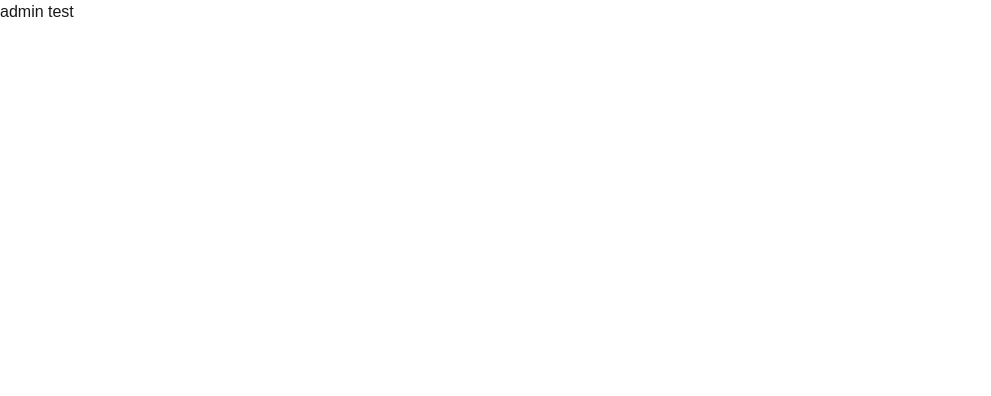
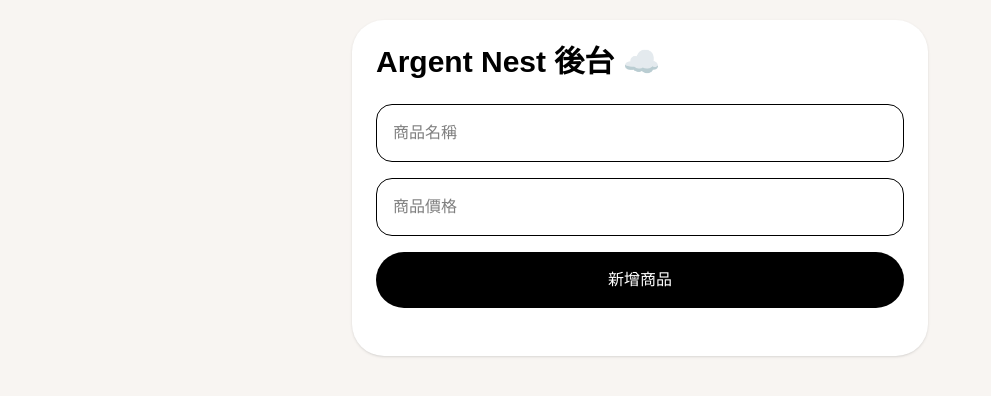
Before and after one commit to baby0965668563-coder/argent-nest, a Next.js app: page /admin in a window 1280 px wide. Shown: the top 396 px of the page, without its empty margins (0-991 px from the left). Built offline with nearby package versions, Linux system fonts and the light colour scheme.

Commit message:
Update page.tsx

```diff
--- a/app/admin/page.tsx
+++ b/app/admin/page.tsx
@@ -1,7 +1,77 @@
+"use client";
+
+import { useState } from "react";
+
 export default function Page() {
+  const [name, setName] = useState("");
+  const [price, setPrice] = useState("");
+  const [products, setProducts] = useState<
+    { name: string; price: string }[]
+  >([]);
+
+  function addProduct() {
+    if (!name || !price) {
+      alert("請輸入完整 ☁️");
+      return;
+    }
+
+    setProducts([
+      ...products,
+      {
+        name,
+        price,
+      },
+    ]);
+
+    setName("");
+    setPrice("");
+  }
+
   return (
-    <main>
-      <h1>admin test</h1>
+    <main className="min-h-screen bg-[#f8f5f2] p-5 text-black">
+      <div className="mx-auto max-w-xl rounded-[2rem] bg-white p-6 shadow-sm">
+        <h1 className="mb-6 text-3xl font-bold">
+          Argent Nest 後台 ☁️
+        </h1>
+
+        <input
+          placeholder="商品名稱"
+          value={name}
+          onChange={(e) => setName(e.target.value)}
+          className="mb-4 w-full rounded-2xl border p-4"
+        />
+
+        <input
+          placeholder="商品價格"
+          value={price}
+          onChange={(e) => setPrice(e.target.value)}
+          className="mb-4 w-full rounded-2xl border p-4"
+        />
+
+        <button
+          onClick={addProduct}
+          className="mb-6 w-full rounded-full bg-black py-4 text-white"
+        >
+          新增商品
+        </button>
+
+        <div className="space-y-3">
+          {products.map((product, index) => (
+            <div
+              key={index}
+              className="rounded-2xl border p-4"
+            >
+              <p className="font-bold">
+                {product.name}
+              </p>
+
+              <p className="text-gray-500">
+                NT$ {product.price}
+              </p>
+            </div>
+          ))}
+        </div>
+      </div>
     </main>
   );
 }
```
